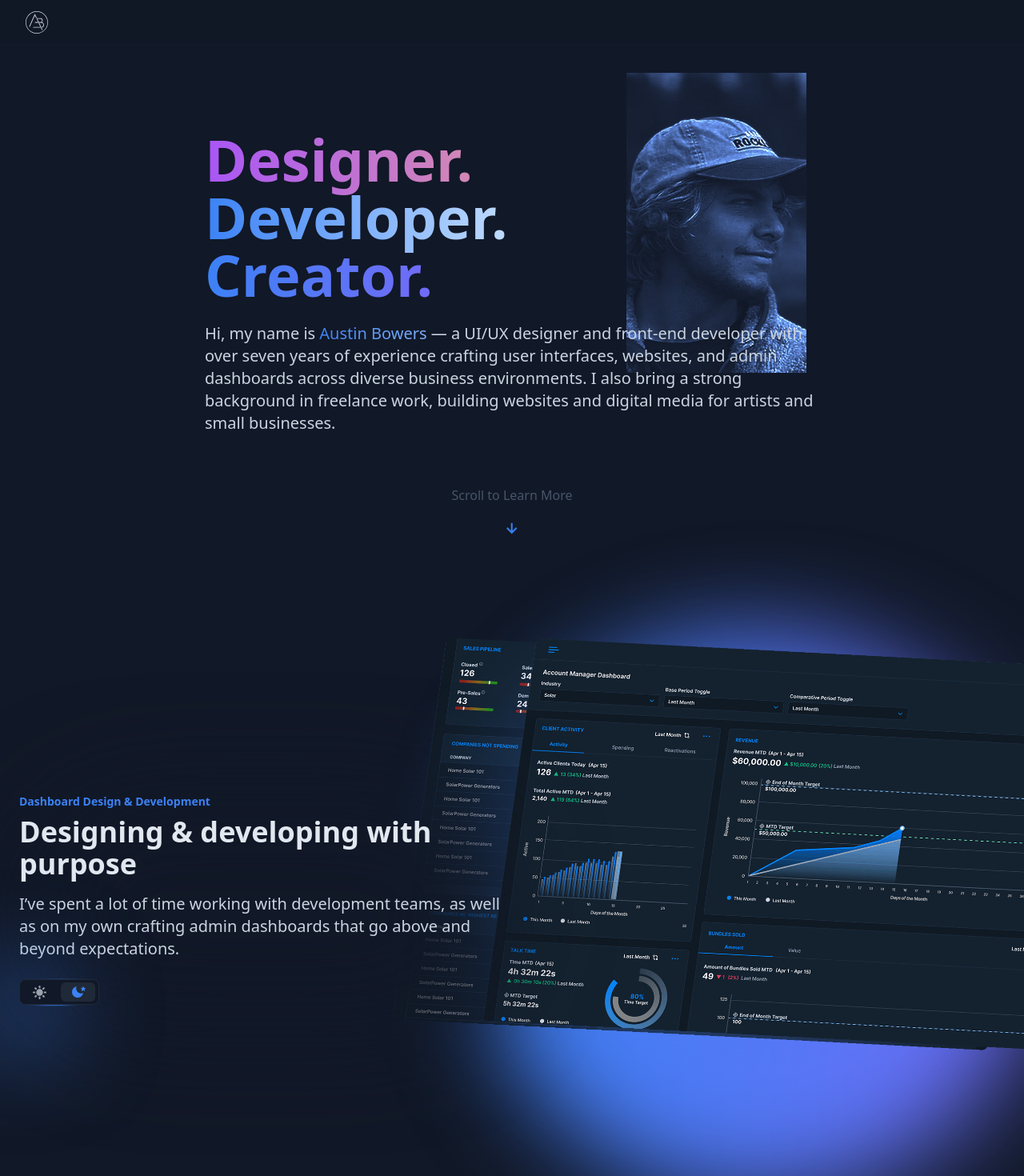
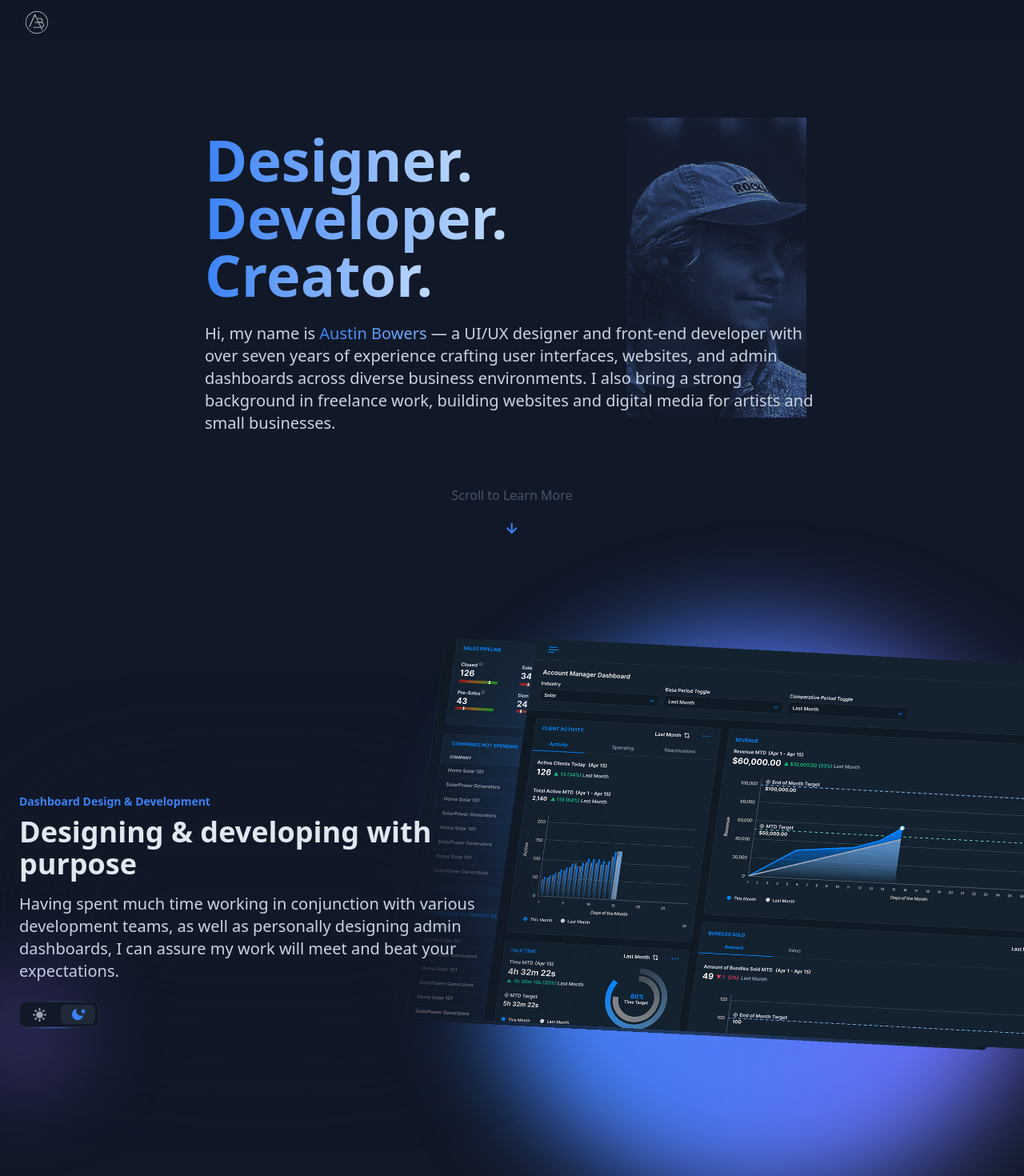
Before and after one commit to austinbowers/austinbowers-portfolio, a Next.js app: page / in a window 1280 px wide. Shown: the top 1470 px of the page at 80% size. Built offline with nearby package versions, Linux system fonts and the light colour scheme.

Commit message:
Update colors.

```diff
--- a/app/ui/home/dashboards.tsx
+++ b/app/ui/home/dashboards.tsx
@@ -44,13 +44,11 @@ export default function Dashboards() {
                             <p className={`lead mb-2`}>Dashboard Design & Development</p>
                             <h2 className={`h2 mb-4`}>Designing & developing with purpose</h2>
                             <p className={`paragraph`}>
-                                I’ve spent a lot of time working with development teams, as well as on my own crafting
-                                admin
-                                dashboards that go above and beyond expectations.
+                                Having spent much time working in conjunction with various development teams, as well as personally designing admin dashboards, I can assure my work will meet and beat your expectations.
                             </p>
                             <div className={`mt-6 relative inline-flex`}>
                                 <div
-                                    className={`hidden lg:block absolute w-[80px] h-[80px] blur-3xl safari-blur-fix will-change-auto bg-blue-500 rounded-full z-[9] -left-9`}>
+                                    className={`hidden lg:block absolute w-[80px] h-[80px] blur-3xl bg-gradient-to-r from-purple-500 to-blue-500 bg-[length:200%_200%] animate-gradient-flow rounded-full z-[9] -left-9`}>
 
                                 </div>
                                 <div className={`relative z-20`} onClick={toggleTheme}>
--- a/app/ui/home/hero.tsx
+++ b/app/ui/home/hero.tsx
@@ -23,7 +23,7 @@ export default function Hero() {
                 className="text-gray-200 max-w-screen-md mx-auto relative z-30"
             >
                 <div className="flex items-center mb-8">
-                    <div className="absolute top-10 sm:top-0 lg:-top-10 right-4 w-[100px] h-[200px] sm:w-[225px] sm:h-[300px] lg:w-[300] lg:h-[375px] inline-flex items-center justify-center bg-slate-900">
+                    <div className="absolute top-8 sm:top-0 lg:top-4 right-4 w-[200px] h-[200px] sm:w-[225px] sm:h-[300px] lg:w-[300] lg:h-[375px] inline-flex items-center justify-center opacity-50 bg-slate-900">
                         <img
                             src="/images/portrait_blue.jpg"
                             className="w-full h-full object-center object-cover relative z-20"
@@ -36,7 +36,7 @@ export default function Hero() {
 
                     <h1 className="h1 mb-6">
                     <span
-                        className="bg-gradient-to-r from-purple-500 to-orange-300 text-transparent bg-clip-text bg-[length:200%_100%] animate-gradient-flow">
+                        className="bg-gradient-to-r from-blue-500 to-blue-200 text-transparent bg-clip-text bg-[length:100%_200%] animate-gradient-flow">
                         Designer.
                         <br/>
                     </span>
@@ -45,7 +45,7 @@ export default function Hero() {
                         Developer.
                         </span>
                         <span
-                            className="bg-gradient-to-r from-blue-500 to-purple-500  text-transparent bg-clip-text bg-[length:200%_200%] animate-gradient-flow">
+                            className="bg-gradient-to-r from-blue-500 to-blue-200 text-transparent bg-clip-text bg-[length:100%_200%] animate-gradient-flow">
                         <br/>
                         Creator.
                     </span>
```
